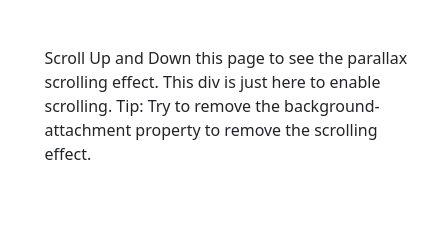
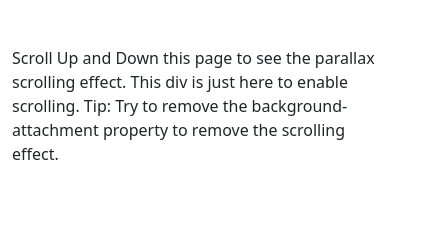
Before and after one commit to benimustiko/Parallax-bootstrap-5, a plain HTML site: page index.html in a window 390 px wide. Shown: the part 3461-3689 px from the top of the page, 422 px wide, since content can reach past the window. Drawn offline with nearby package versions, Linux system fonts and the light colour scheme; grey boxes are pictures that could not be loaded.

Commit message:
update html
remove offsset-1 to clean the empty column when it open with mobile phone

```diff
--- a/index.html
+++ b/index.html
@@ -179,7 +179,7 @@
 
     <div class="container py-5">
       <div class="row">
-        <div class="col-md-10 offset-1">
+        <div class="col-md-10">
           <p>
             Scroll Up and Down this page to see the parallax scrolling effect.
             This div is just here to enable scrolling. Tip: Try to remove the
```
